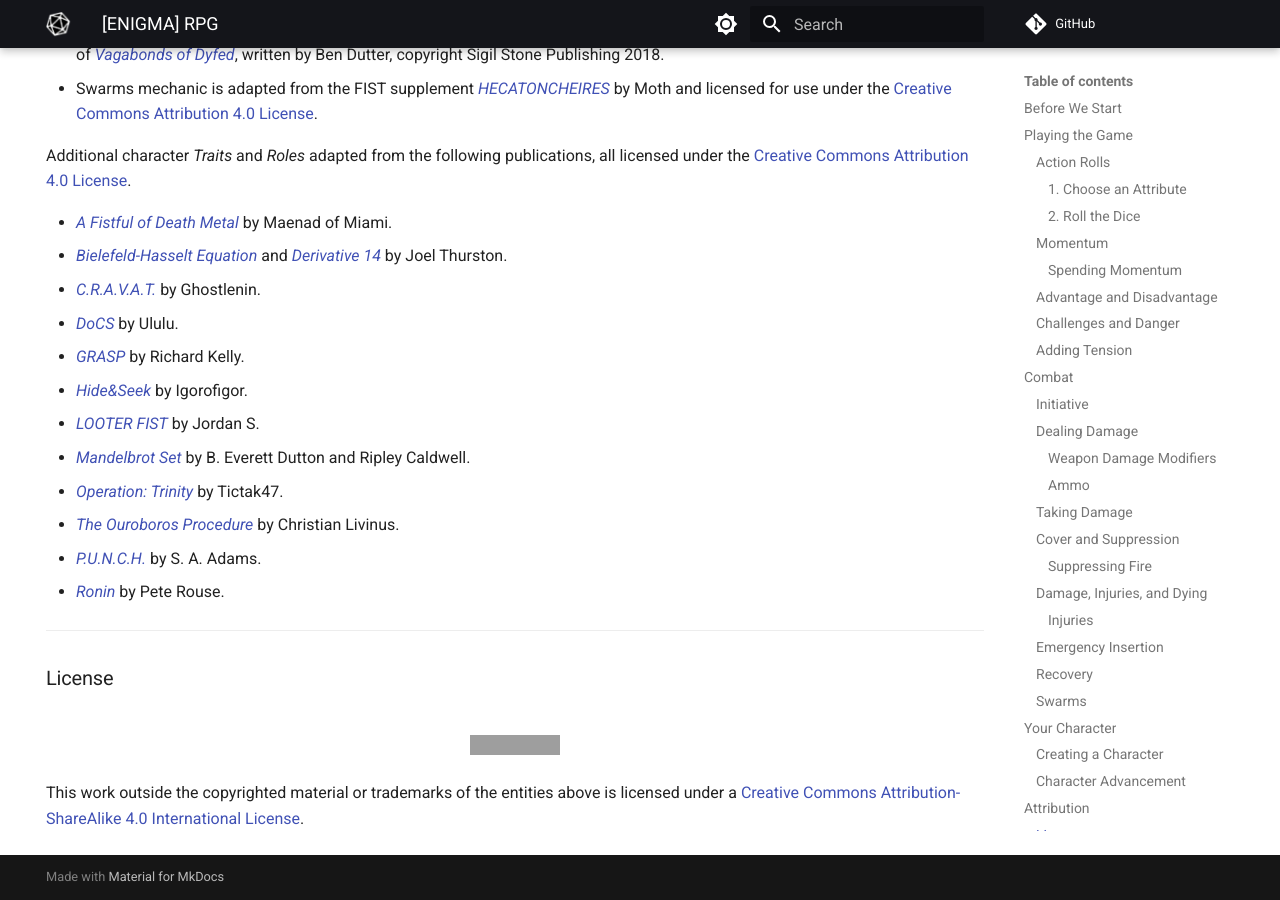
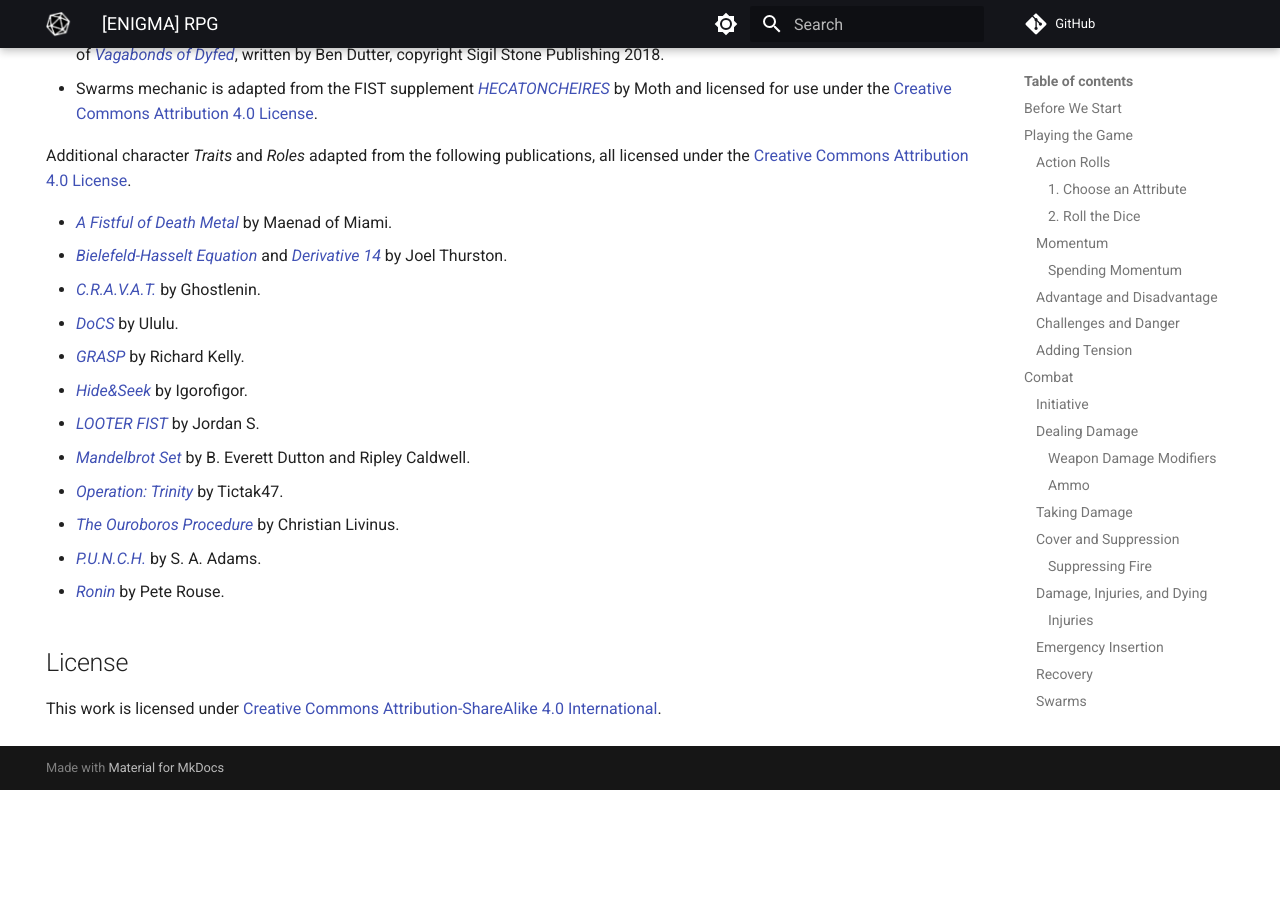
Before and after one commit to joemoose/psiops, an MkDocs documentation site: the page built from docs/index.md, in a window 1280 px wide and 900 px high, scrolled down 8448 px. Built offline with MkDocs 1.6.1 and Material for MkDocs 9.7.7, drawn with Linux system fonts in a browser that asks for light colours; comment, search, counter and statistics services are not loaded; after the commit the page ends 9238 px from its top, so only the background shows below that; grey boxes are pictures that could not be loaded.

Commit message:
Update index.md

```diff
--- a/docs/index.md
+++ b/docs/index.md
@@ -296,8 +296,6 @@
 -  [*P.U.N.C.H.*](https://sea47r.itch.io/punch) by S. A. Adams.
 -  [*Ronin*](https://dragonslayerpress.itch.io/ronin) by Pete Rouse.
 
----
+## License
 
-### License
-
-</br><a rel="license" href="http://creativecommons.org/licenses/by-sa/4.0/"><img alt="Creative Commons License" style="border-width:0;margin-right:auto;margin-left:auto;display: block" src="https://i.creativecommons.org/l/by-sa/4.0/80x15.png" /></a><br />This work outside the copyrighted material or trademarks of the entities above is licensed under a <a rel="license" href="http://creativecommons.org/licenses/by-sa/4.0/">Creative Commons Attribution-ShareAlike 4.0 International License</a>.
+This work is licensed under [Creative Commons Attribution-ShareAlike 4.0 International](https://creativecommons.org/licenses/by-sa/4.0/).
```
